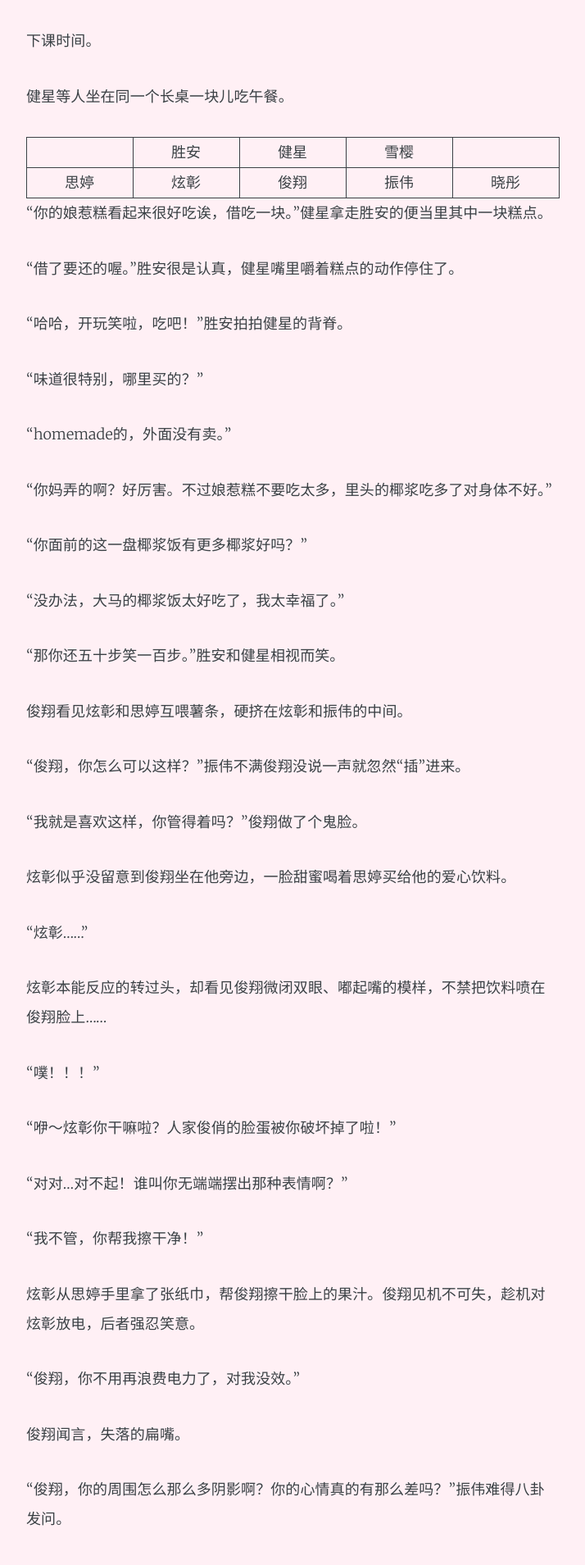
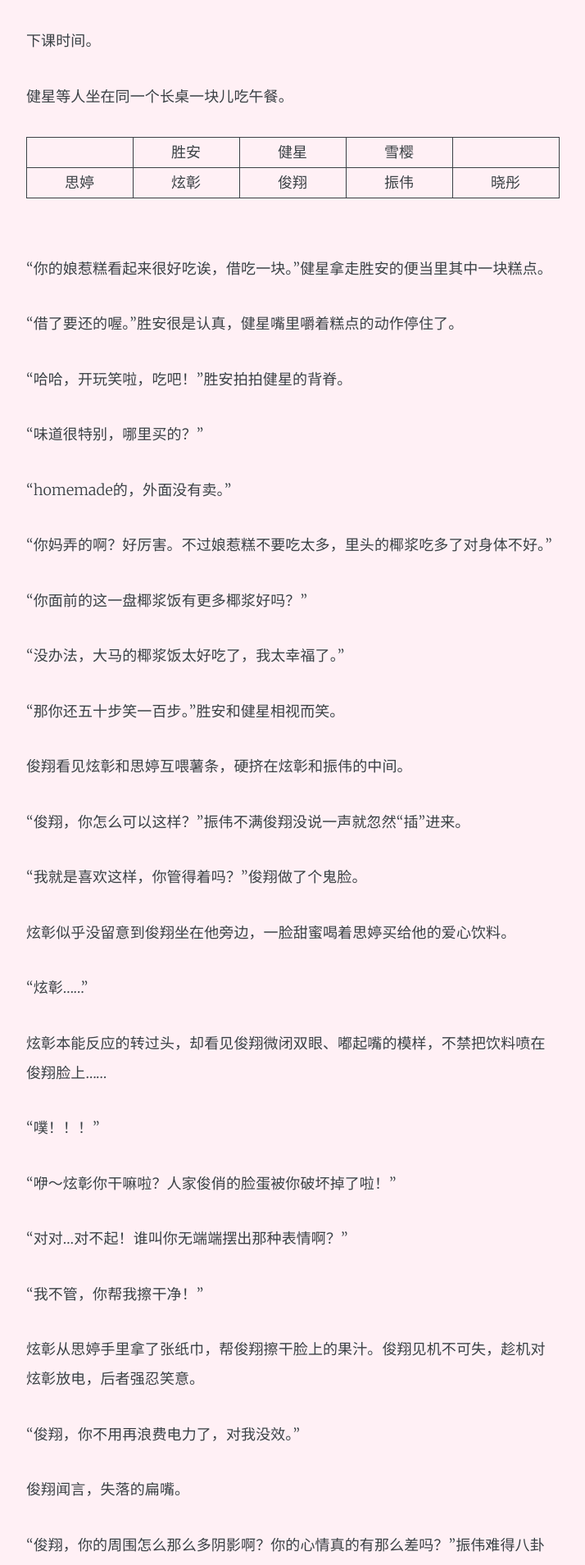
Before and after one commit to RennyNite0924/RennyNite0924.github.io, a Jekyll site: the page built from _posts/2016-06-24-overturning-campus-09.md, in a window 1280 px wide. Shown: the part 4007-5916 px from the top of the page at 82% size, without its empty margins (283-997 px from the left). Built offline with Jekyll 4.4.1, drawn with Linux system fonts in a browser that asks for light colours; nearby versions of some CDN libraries; some web fonts are replaced.

Commit message:
整体修改 (第三次)
修复更细小的错误 (喂)

```diff
--- a/_posts/2016-06-24-overturning-campus-09.md
+++ b/_posts/2016-06-24-overturning-campus-09.md
@@ -122,7 +122,7 @@ div#overturning-campus-09-seats > div > div {
 <div id="overturning-campus-09-seats">
 <div><div></div><div>胜安</div><div>健星</div><div>雪樱</div><div></div></div>
 <div><div>思婷</div><div>炫彰</div><div>俊翔</div><div>振伟</div><div>晓彤</div></div>
-</div>
+</div><br>
 
 “你的娘惹糕看起来很好吃诶，借吃一块。”健星拿走胜安的便当里其中一块糕点。
 
```
Also changed, not shown: _posts/2016-06-25-love-resurrected-11.md (+1 -1 lines), _posts/2016-12-03-Dont-forget-me-05.md (+2 -1 lines), _posts/2016-12-27-see-love.md (+3 -1 lines).
